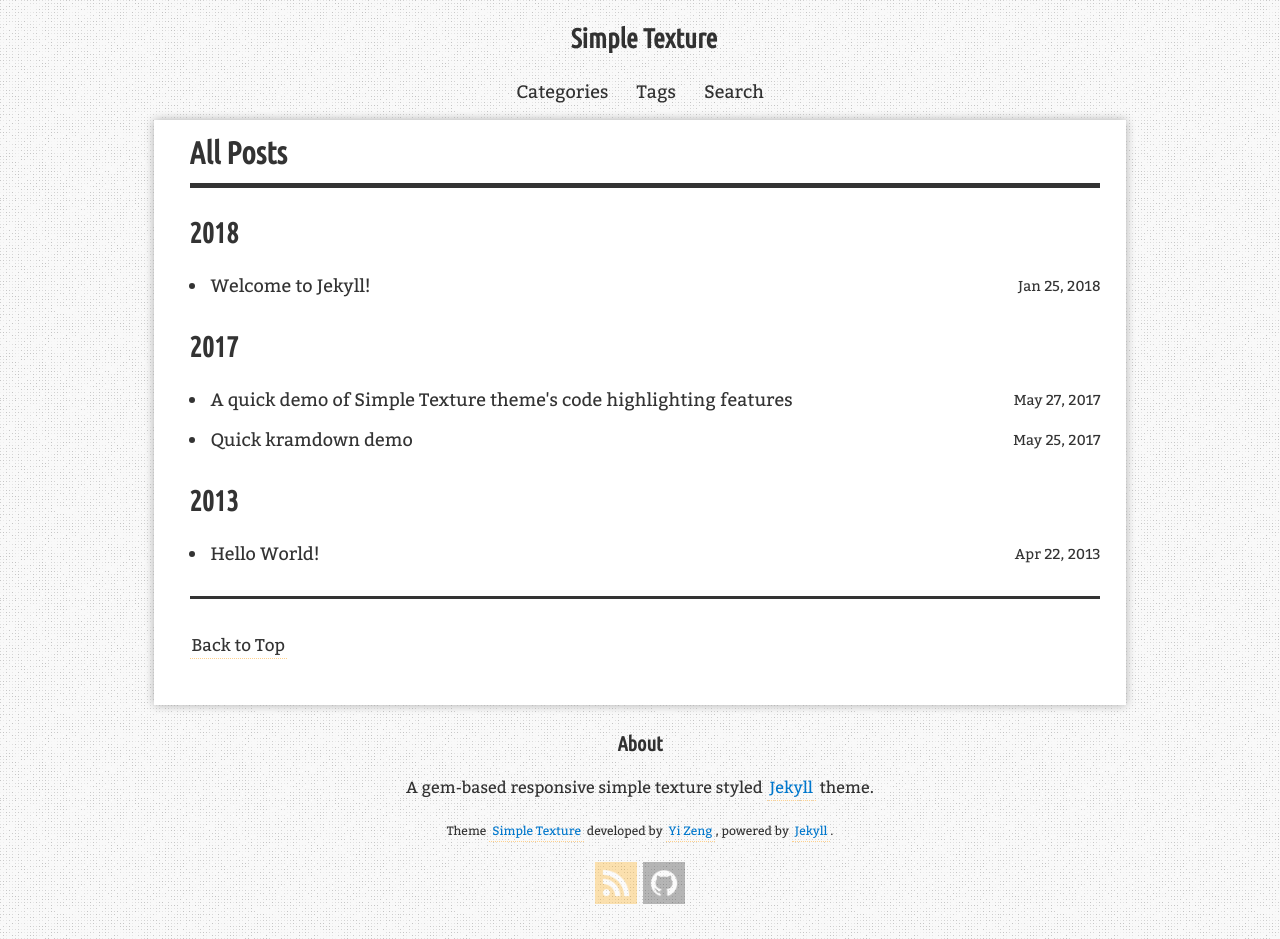
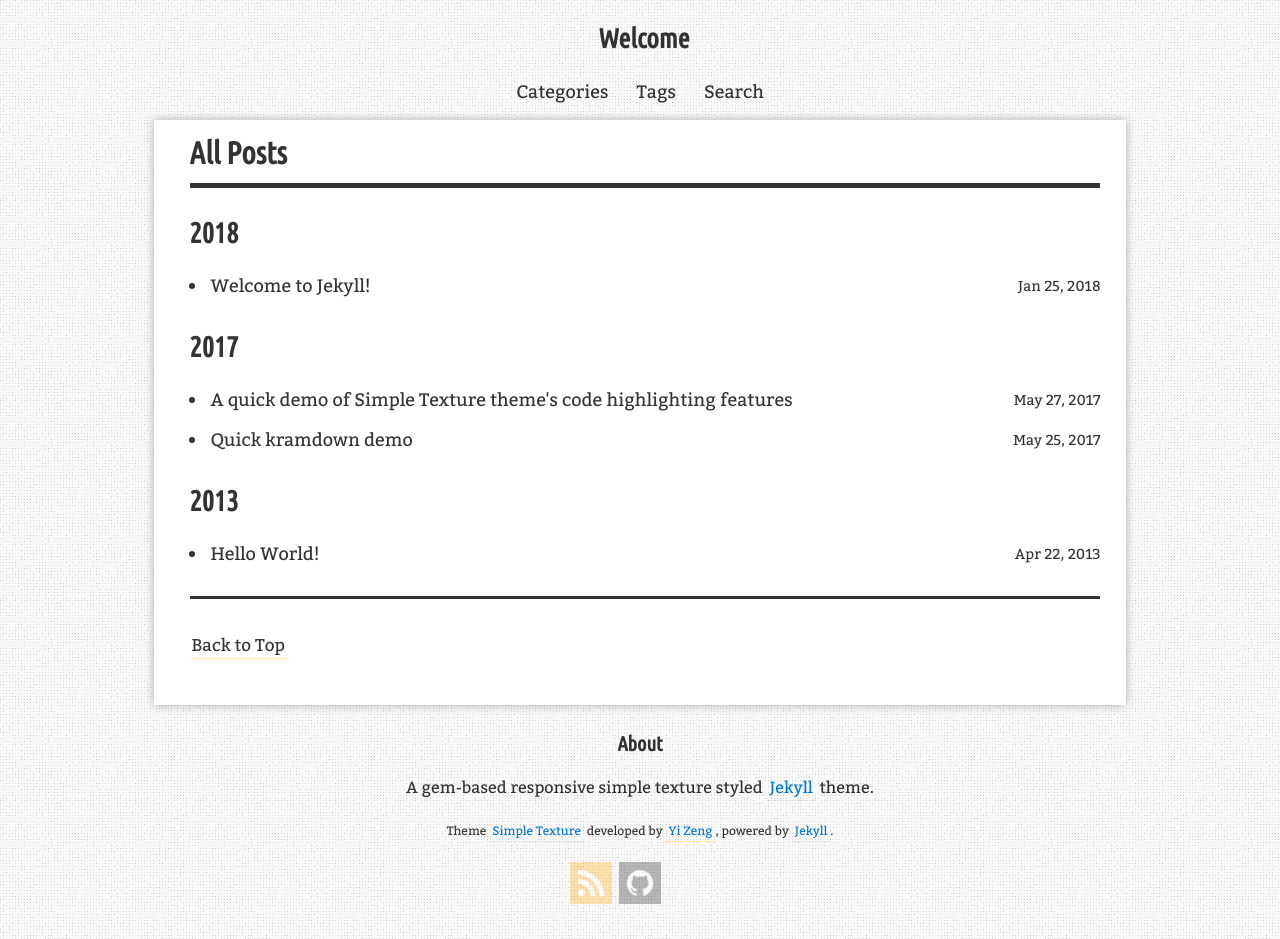
Before and after one commit to bigdjrp/bigdjrp.github.io, a Jekyll site: the page built from blog/index.html, in a window 1280 px wide. Built offline with Jekyll 4.4.1, drawn with Linux system fonts in a browser that asks for light colours; nearby versions of some CDN libraries; comment, search, counter and statistics services are not loaded; some of the changed lines change nothing that is shown.

Commit message:
site changes

```diff
--- a/_config.yml
+++ b/_config.yml
@@ -23,9 +23,9 @@
 # Site Data
 url: # the base hostname & protocol for your site, e.g. http://example.com
 baseurl: # the subpath of your site, e.g. /blog
-title: Simple Texture
-description: "A gem-based responsive simple texture styled Jekyll theme."
-keywords: 'jekyll,theme,gem-based,blog'
+title: Welcome
+description: "Feel free to have a look at the projects I'm developing"
+keywords: 'hacker,hacking tools, penetration, pentester'
 author:
   name:
   job_title:
@@ -35,7 +35,7 @@
     - name: facebook
       url:
     - name: github
-      url: https://github.com/yizeng/jekyll-theme-simple-texture
+      url: https://github.com/bigdjrp
     - name: instagram
       url:
     - name: linkedin
@@ -44,8 +44,8 @@
       url:
     - name: twitter
       url:
-    - name: vk
-      url:
+    - name: website
+      url: https://thejporter.com
 home:
   section1: <h1>Simple Texutre</h1>
   section2: <h2>A gem-based responsive simple texture styled Jekyll theme</h2>
```
